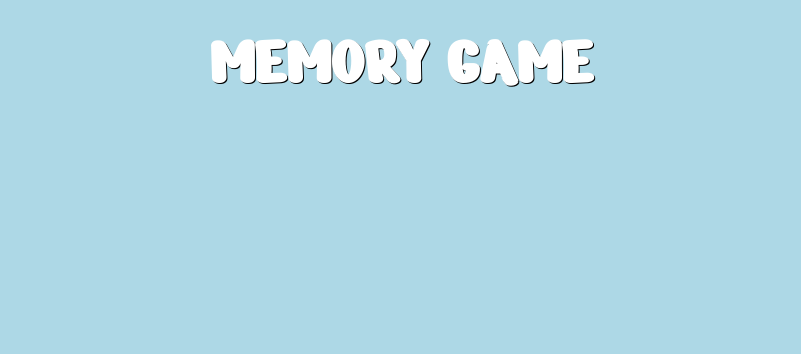
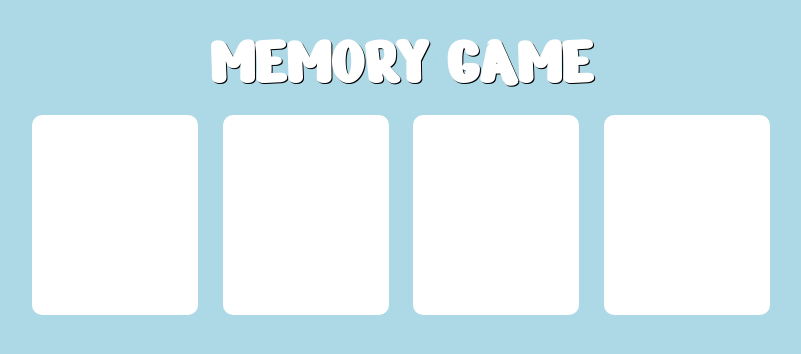
Before and after one commit to Alebacce/html-css-memory, a plain HTML site: page index.html in a window 1280 px wide. Shown: the whole page, without its empty margins (239-1040 px from the left). Drawn offline with Linux system fonts and the light colour scheme.

Commit message:
Card structure made

```diff
--- a/css/style.css
+++ b/css/style.css
@@ -28,5 +28,17 @@ h1 {
 /* END HEADER */
 
 /* MAIN */
+    .row {
+         text-align: center;
+    }
 
+    .card {
+        width: 20%;
+        height: 200px;
+        display: inline-block;
+        margin: 10px;
+
+        background-color: white;
+        border-radius: 10px;
+    }
 /* END MAIN */
--- a/index.html
+++ b/index.html
@@ -16,6 +16,20 @@
         <header>
             <h1>MEMORY GAME</h1>
         </header>
+        <main>
+            <div class="row-container">
+                <div class="row">
+                    <div class="card">
+                    </div>
+                    <div class="card">
+                    </div>
+                    <div class="card">
+                    </div>
+                    <div class="card">
+                    </div>
+                </div>
+            </div>
+        </main>
     </div>
 </body>
 
```
